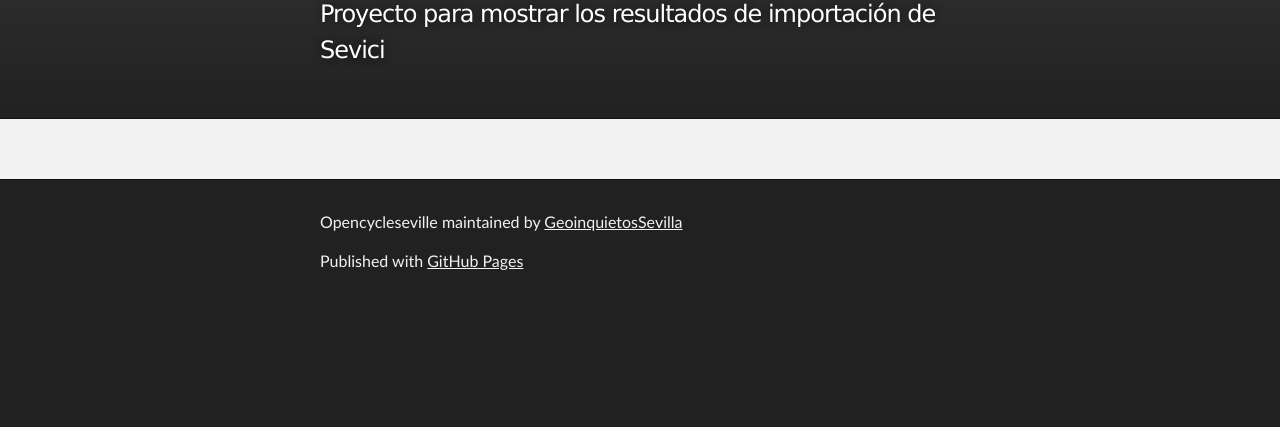
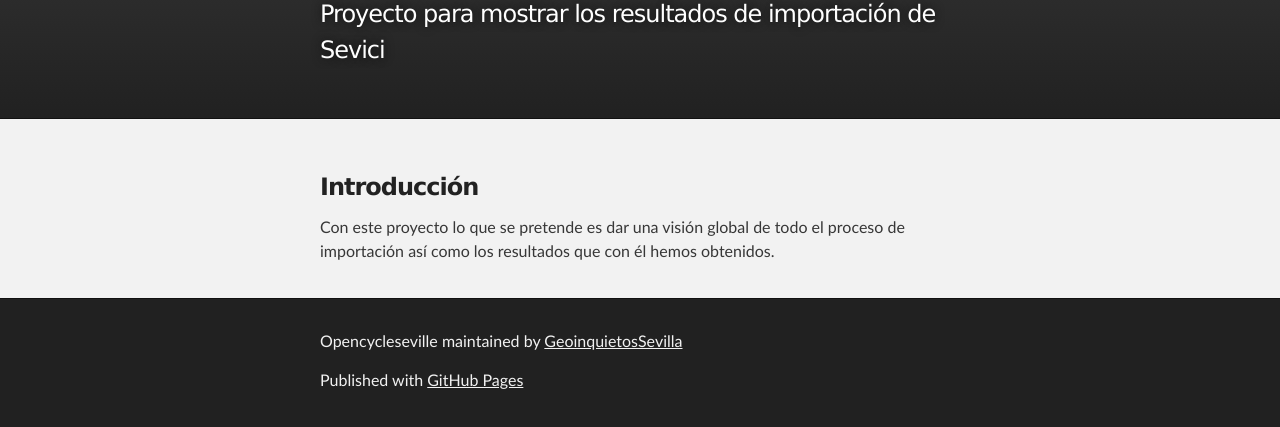
Before and after one commit to GeoinquietosSevilla/opencycleseville, a plain HTML site: page index.html in a window 1280 px wide. Shown: the part 127-554 px from the top of the page. Drawn offline with Linux system fonts and the light colour scheme.

Commit message:
Update index.html

```diff
--- a/index.html
+++ b/index.html
@@ -24,6 +24,8 @@
     <!-- MAIN CONTENT -->
     <div id="main_content_wrap" class="outer">
       <section id="main_content" class="inner">
+        <h3>Introducción</h3>
+        <p>Con este proyecto lo que se pretende es dar una visión global de todo el proceso de importación así como los resultados que con él hemos obtenidos.</p>
       </section>
     </div>
 
```
